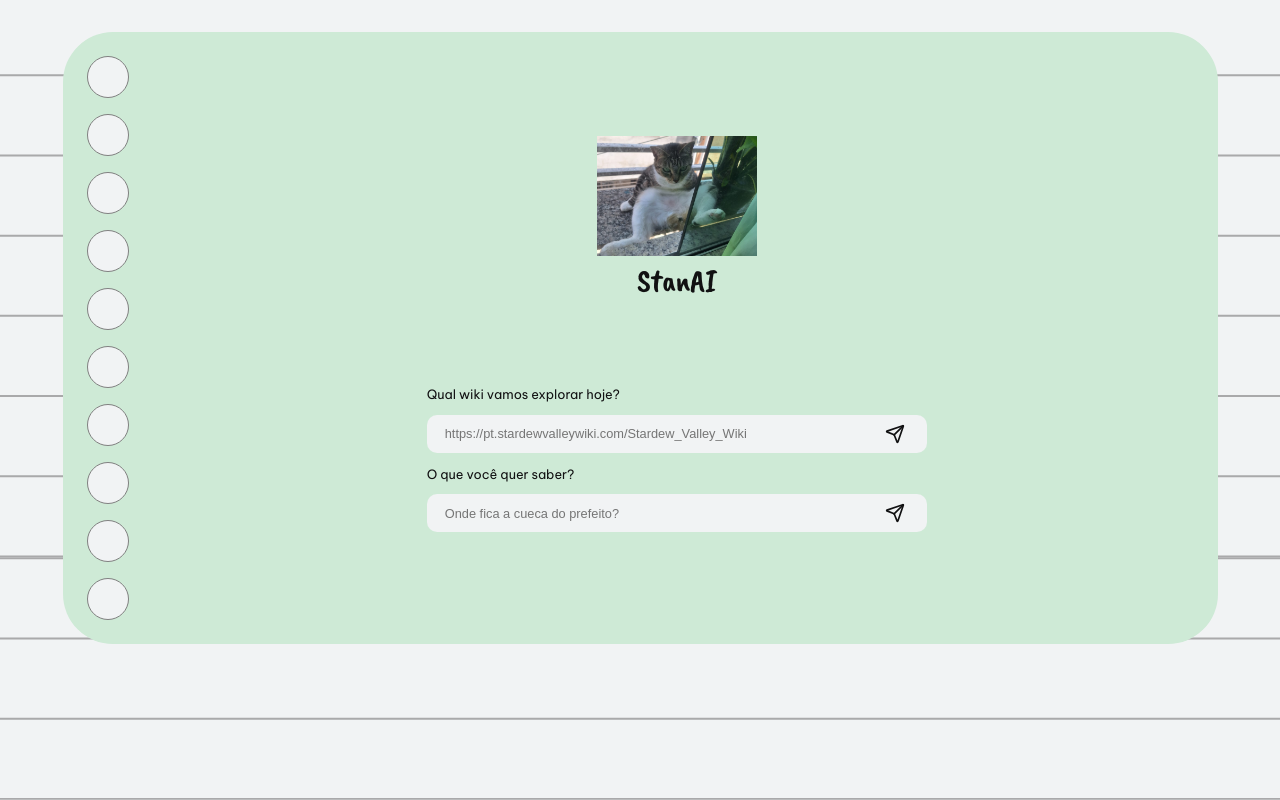
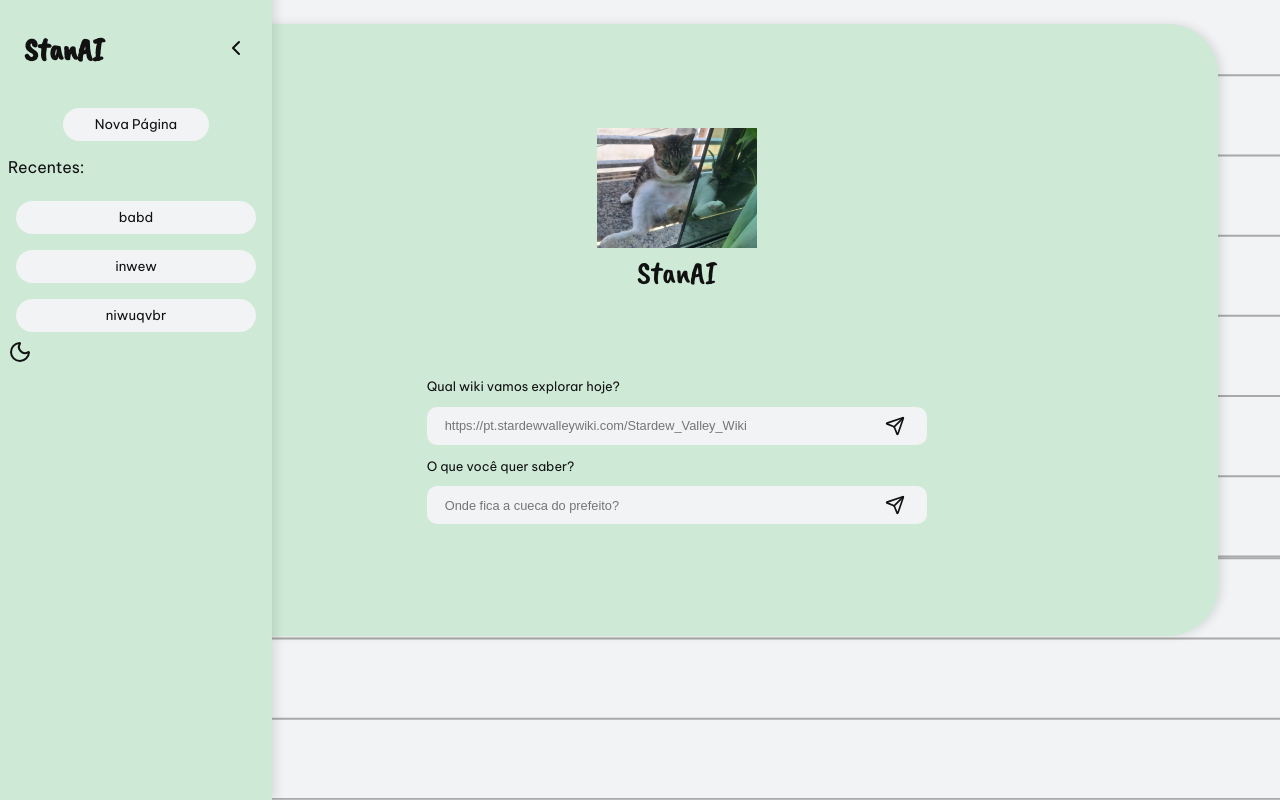
Before and after one commit to renatobarbosa-dc/StanAI-Web, a React (Vite) app: page / in a window 1280 px wide. Built offline with nearby package versions, Linux system fonts and the light colour scheme.

Commit message:
Sidebar has been created

```diff
--- a/package.json
+++ b/package.json
@@ -10,9 +10,11 @@
     "preview": "vite preview"
   },
   "dependencies": {
+    "lucide": "^1.8.0",
     "lucide-react": "^1.8.0",
     "react": "^19.2.4",
-    "react-dom": "^19.2.4"
+    "react-dom": "^19.2.4",
+    "react-pro-sidebar": "^1.1.0"
   },
   "devDependencies": {
     "@babel/core": "^7.29.0",
--- a/src/App.tsx
+++ b/src/App.tsx
@@ -1,10 +1,12 @@
 import { Notebook } from "./components/Notebook/Notebook";
+import { ChatSidebar } from "./components/Sidebar/Sidebar";
 import "./styles/global.css";
 
 export function App() {
   return (
-    <>
+    <div className="App">
+     <ChatSidebar/>
       <Notebook />
-    </>
+    </div>
   );
 }
--- a/src/components/Notebook/Notebook.css
+++ b/src/components/Notebook/Notebook.css
@@ -6,6 +6,7 @@
   display: flex;
   padding: 0.5rem;
   border-radius: 50px;
+  box-shadow: 4px 0 10px rgba(0, 0, 0, 0.1);
 }
 
 .ball {
--- a/src/components/Sidebar/Sidebar.css
+++ b/src/components/Sidebar/Sidebar.css
@@ -1,3 +1,58 @@
-body {
+html, body, #root {
+  margin: 0;
+  padding: 0;
+}
+
+.sidebar {
+  position: fixed;
+  background-color: var(--green);
+  bottom: 0;
+  left: 0;
+  width: 16rem;
+  height: 100vh;
+  padding: 0.5rem;
+  box-shadow: 4px 0 10px rgba(0, 0, 0, 0.1);
+}
+
+.menu-header {
+  background-color: var(--green);
+  display: flex;
+  align-items: center;
+  justify-content: space-between;
+  padding: 1rem;
+}
+
+.menu-title {
+  background-color: var(--green);
   font-family: "Caveat Brush";
 }
+
+.menu{
+  display: flex;
+  flex-direction: column;
+}
+
+.old-page{
+  background-color: var(--white);
+  color: var(--black);
+  font-family: "Be Vietnam Pro", sans-serif;
+  padding: 0.5rem;
+  border-radius: 25px;
+  border: none;
+  margin: 0.5rem;
+}
+
+.new-page-button-container{
+  display: flex;
+  justify-content: center;
+
+}
+
+.new-page-button {
+  border: none;
+  border-radius: 25px;
+  background-color: var(--white);
+  color: var(--black);
+  font-family: "Be Vietnam Pro", sans-serif;
+  padding: 0.5rem 2rem;
+}
--- a/src/components/Sidebar/Sidebar.tsx
+++ b/src/components/Sidebar/Sidebar.tsx
@@ -1,5 +1,32 @@
 import "./Sidebar.css";
+import { ChevronLeft, Moon } from "lucide-react";
 
-export function Sidebar() {
-  return <div>Sidebar</div>;
+export function ChatSidebar() {
+  return (
+    <div className="sidebar">
+      <div className="menu-header">
+        <h1 className="menu-title">StanAI</h1>
+
+        <div className="arrow-left">
+          <ChevronLeft></ChevronLeft>
+        </div>
+      </div>
+
+      <div className="new-page-button-container">
+        <button className="new-page-button">Nova Página</button>
+      </div>
+
+      <p className="recents">Recentes:</p>
+
+      <div className="menu">
+        <button className="old-page">babd</button>
+        <button className="old-page">inwew</button>
+        <button className="old-page">niwuqvbr</button>
+      </div>
+
+     <div className="moon-container">
+       <Moon></Moon>
+     </div>
+    </div>
+  );
 }
--- a/src/styles/global.css
+++ b/src/styles/global.css
@@ -5,8 +5,14 @@
   --green: #ceead6;
 }
 
+body,
+html,
+#root {
+  margin: 0;
+  padding: 0;
+}
+
 body {
-  background-color: var(--white);
   background-image: url("../../public/modo-claro.svg");
   color: var(--black);
   font-family: "Be Vietnam Pro", sans-serif;
@@ -15,6 +21,10 @@ body {
   justify-content: center;
 }
 
-.notebook{
+.notebook {
   margin-top: 1.5rem;
 }
+
+.App {
+  display: flex;
+}
```
Also changed, not shown: 1 other file (tests, documents, lock files or other folders).
